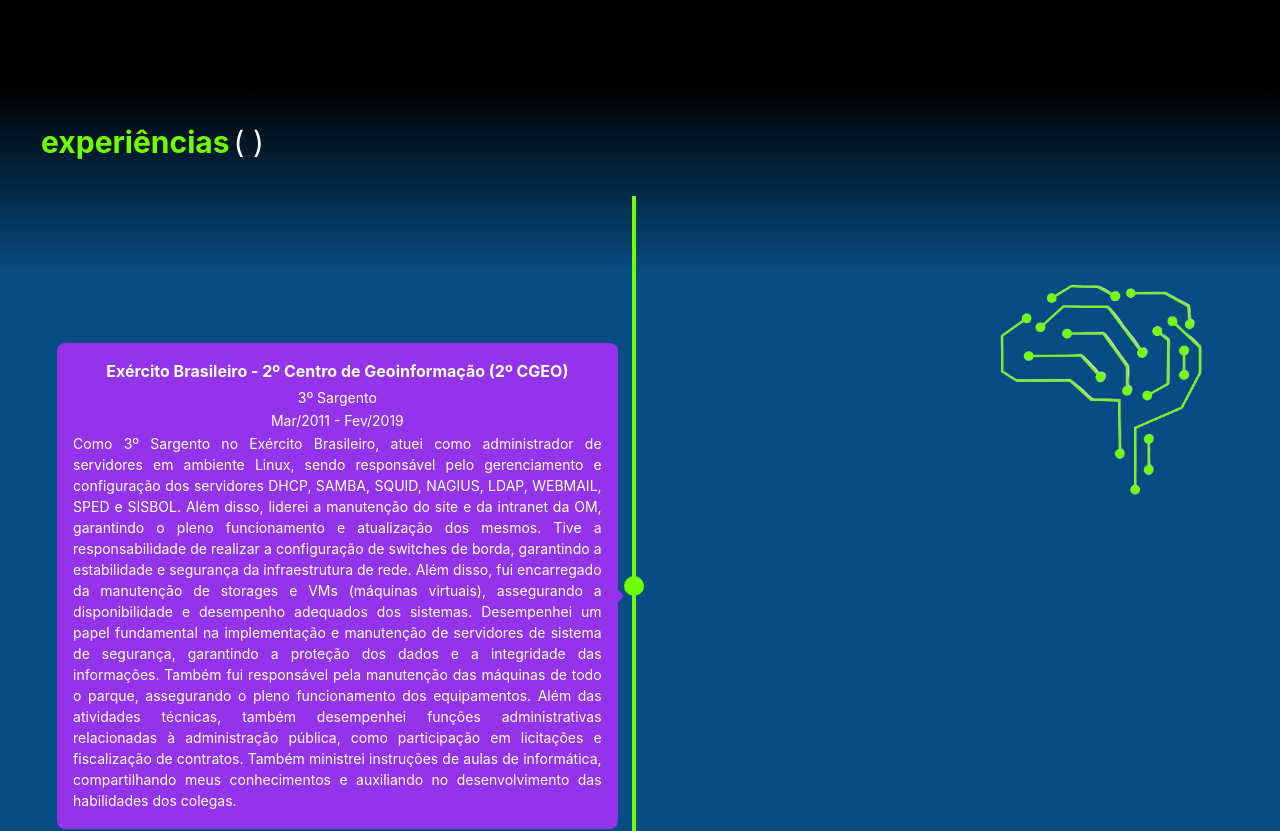
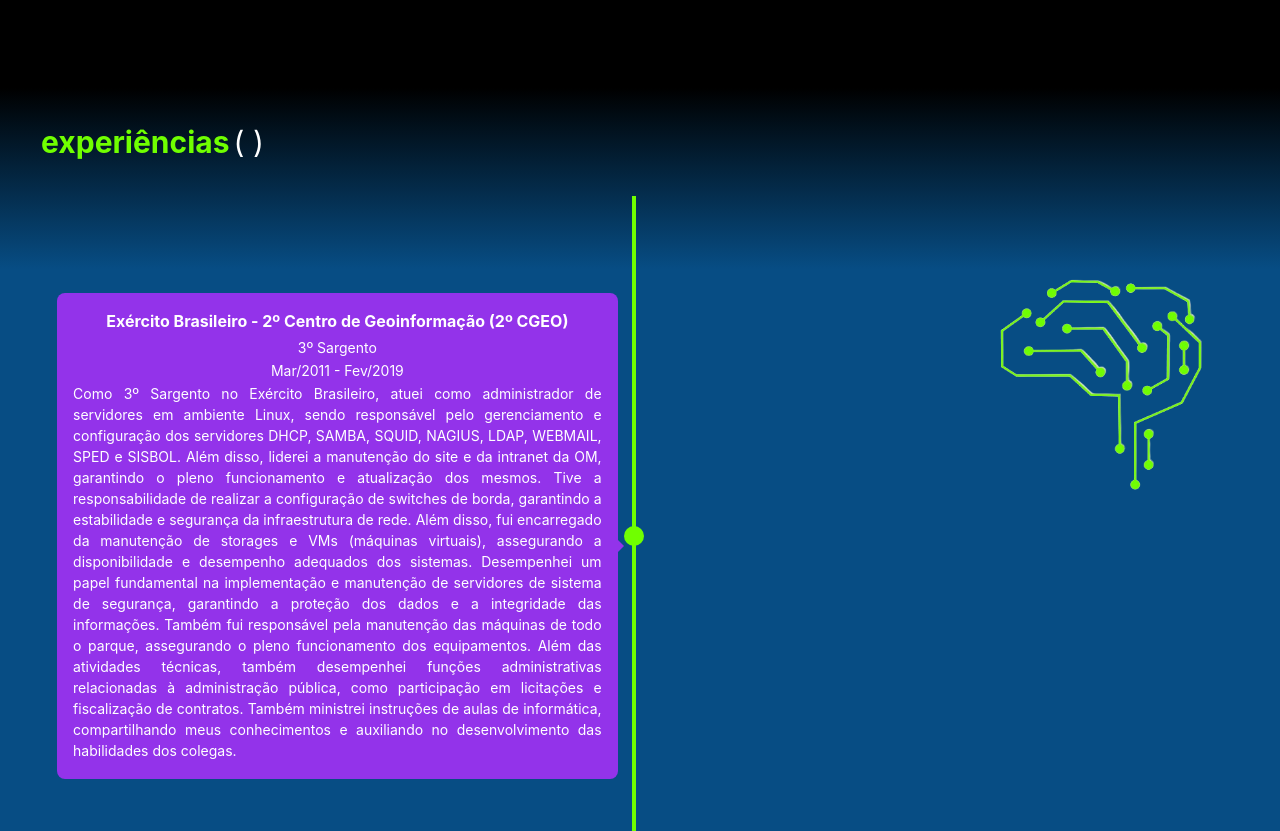
Before and after one commit to vieiran55/portifolio, a React (Create React App) app: page / in a window 1280 px wide. Shown: the part 5080-5911 px from the top of the page. Built offline with nearby package versions, Linux system fonts and the light colour scheme; what tw-elements would draw is missing.

Commit message:
refactor: exp

```diff
--- a/src/componentes/Empresas/Empresas.module.scss
+++ b/src/componentes/Empresas/Empresas.module.scss
@@ -5,7 +5,7 @@
 @import url("https://fonts.googleapis.com/css2?family=Michroma&display=swap");
 
 .empresas{
-  @apply flex flex-col max-w-[1600px] w-11/12 min-h-[1400px] my-7;
+  @apply flex flex-col max-w-[1600px] w-11/12 my-7;
   @media screen and (min-width: 1900px) {
     @apply w-full;
   }
--- a/src/componentes/Empresas/EmpresasItens/EmpresasItens.module.scss
+++ b/src/componentes/Empresas/EmpresasItens/EmpresasItens.module.scss
@@ -12,7 +12,7 @@
 .experiencia__list {
 @apply flex flex-col justify-around items-center p-4;
 @media screen and (min-width: $tablet) {
-  @apply min-h-[1400px] min-w-[780px]  m-auto;
+  @apply min-h-[1200px] min-w-[720px]  m-auto;
 }
 }
 
--- a/src/pages/Home/Home.module.scss
+++ b/src/pages/Home/Home.module.scss
@@ -17,10 +17,13 @@
   }
   &__skills{
     background-image: url("../../images/vectteezy.png");
-    background-size: contain;
+    background-size: 70%;
     background-position: bottom right;
     background-repeat: no-repeat;
     @apply my-4 bg-black w-[100vw] flex justify-center;
+    @media screen and (min-width: $tablet) {
+      background-size: contain;
+    }
   }
   &__presenca{
     background: rgb(0,0,0);
```
